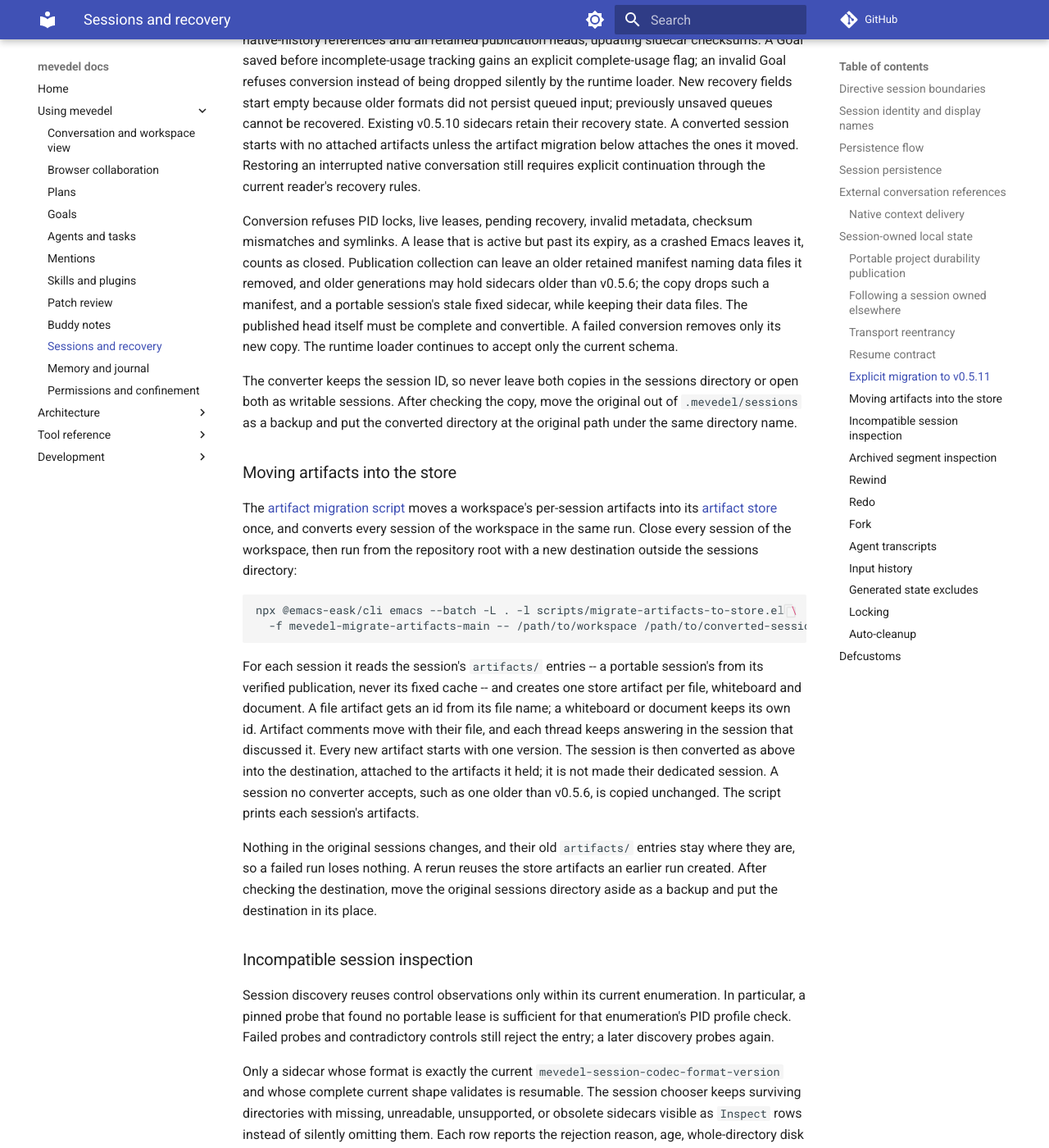
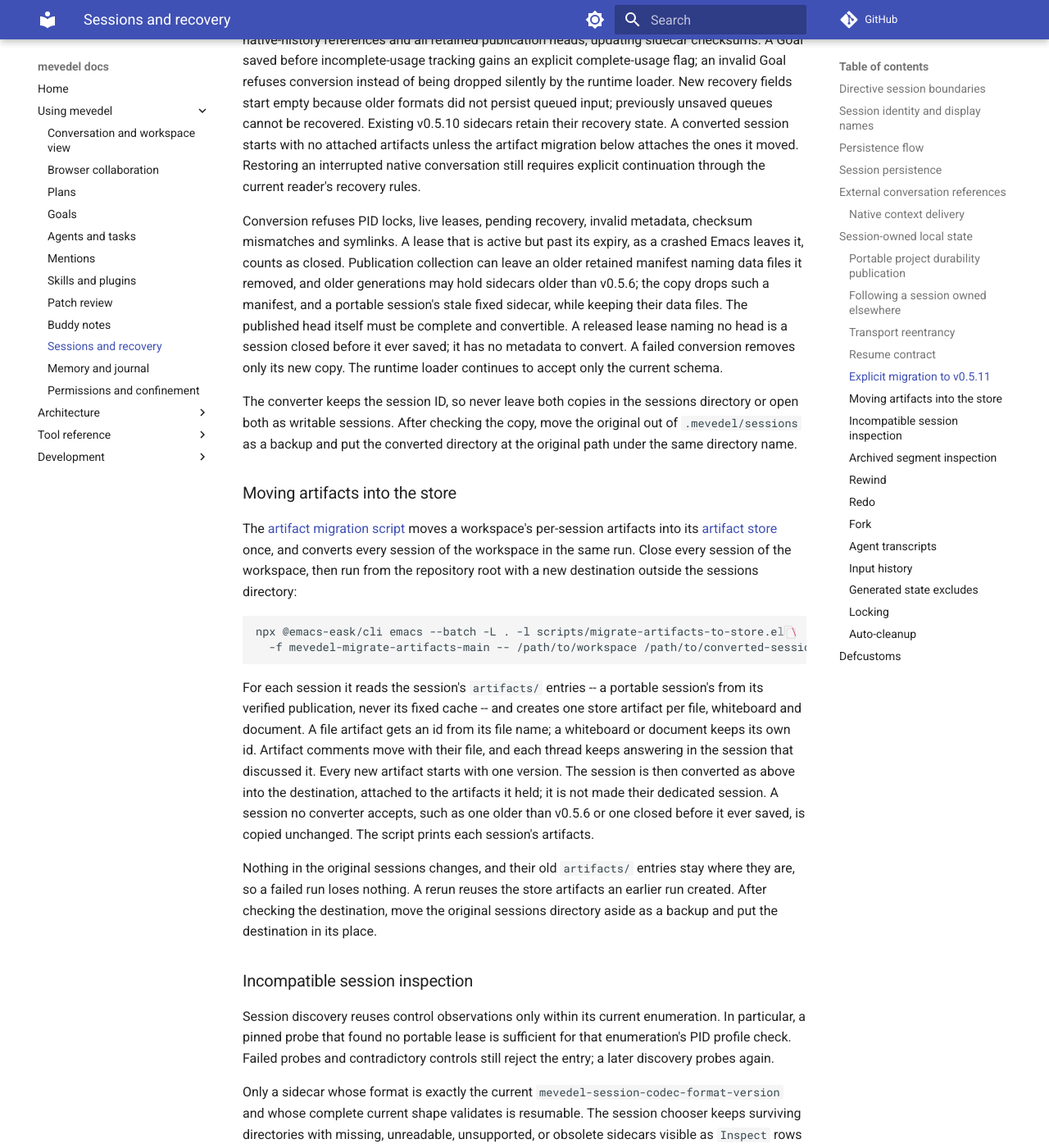
Before and after one commit to FrauH0lle/mevedel, an MkDocs documentation site: the page built from docs/sessions.md, in a window 1280 px wide and 1400 px high, scrolled down 33252 px. Shown: the whole window at 82% size. Built offline with MkDocs 1.6.1 and Material for MkDocs 9.7.7, drawn with Linux system fonts in a browser that asks for light colours; comment, search, counter and statistics services are not loaded.

Commit message:
fix(migration): Accept sessions closed before they ever saved
A session opened and closed without saving leaves a released lease
naming no publication head.  The runtime accepts such a lease, but the
converter refused it, and that one empty session aborted the whole
artifact migration.  The converter now takes it as closed; with no
metadata to convert, the artifact migration copies it unchanged.

* scripts/migrate-session-v0.5.6.el (mevedel-migrate-session--closed):
Accept a lease without a head.
(mevedel-migrate-session-copy): Look up the head only when there is one.

* test/test-mevedel-migrate-artifacts.el (mevedel-migrate-artifacts):
Test a never-saved session beside a converted one.

* docs/sessions.md: Document it.

```diff
--- a/docs/sessions.md
+++ b/docs/sessions.md
@@ -1588,7 +1588,8 @@ leave an older retained manifest naming data files it removed, and older
 generations may hold sidecars older than v0.5.6; the copy drops such a
 manifest, and a portable session's stale fixed sidecar, while keeping their
 data files. The published head itself must be complete and convertible. A
-failed conversion removes only its new copy. The runtime loader continues to
+released lease naming no head is a session closed before it ever saved; it has
+no metadata to convert. A failed conversion removes only its new copy. The runtime loader continues to
 accept only the current schema.
 
 The converter keeps the session ID, so never leave both copies in the sessions
@@ -1618,7 +1619,8 @@ comments move with their file, and each thread keeps answering in the session
 that discussed it. Every new artifact starts with one version. The session is
 then converted as above into the destination, attached to the artifacts it
 held; it is not made their dedicated session. A session no converter accepts,
-such as one older than v0.5.6, is copied unchanged. The script prints each
+such as one older than v0.5.6 or one closed before it ever saved, is copied
+unchanged. The script prints each
 session's artifacts.
 
 Nothing in the original sessions changes, and their old `artifacts/` entries
```
Also changed, not shown: 2 other files.
